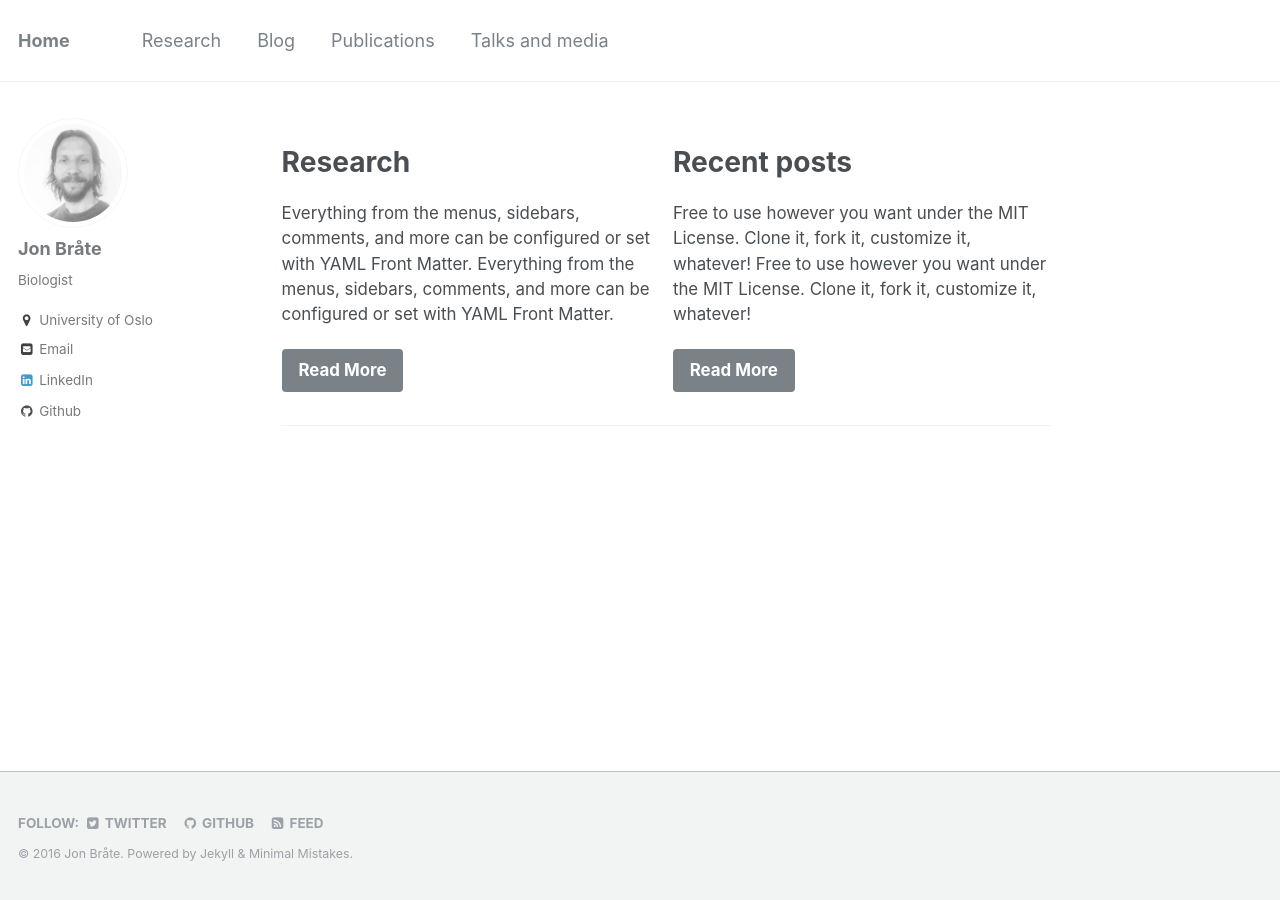
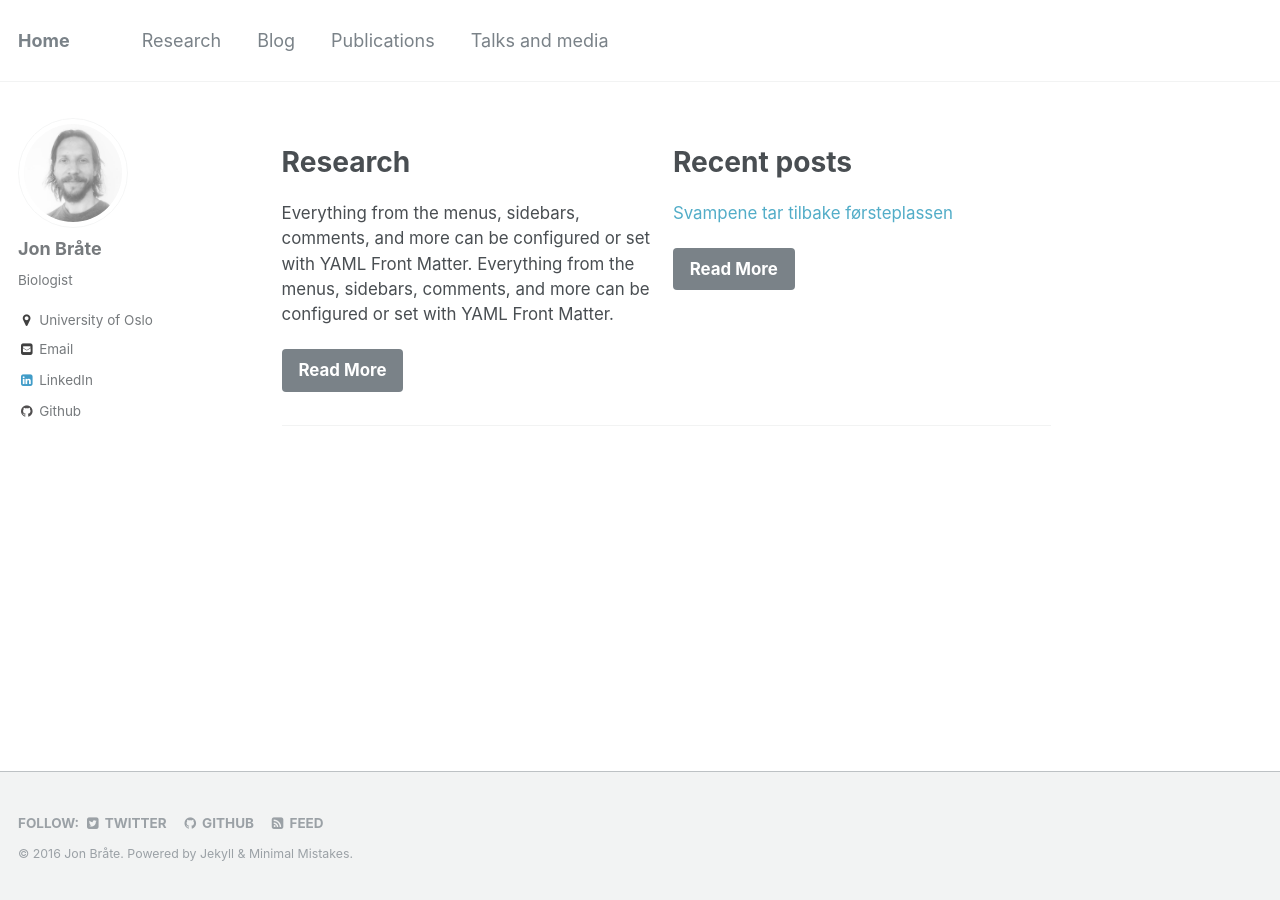
Before and after one commit to pjpaulpj/jonbra.github.io, a Jekyll site: the page built from index.md, in a window 1280 px wide. Built offline with Jekyll 4.4.1, drawn with Linux system fonts in a browser that asks for light colours.

Commit message:
added blog post link in excerpt

```diff
--- a/index.md
+++ b/index.md
@@ -8,7 +8,7 @@ feature_row:
     url: "/research/"
     btn_label: "Read More"
   - title: "Recent posts"
-    excerpt: "Free to use however you want under the MIT License. Clone it, fork it, customize it, whatever! Free to use however you want under the MIT License. Clone it, fork it, customize it, whatever!"
+    excerpt: "[Svampene tar tilbake førsteplassen](https://github.com/jonbra/jonbra.github.io/blob/master/_posts/2016-01-06-svampene-tar-tilbake-f%C3%B8rsteplassen.md)"
     url: "/blog/"
     btn_label: "Read More"
 ---
```
